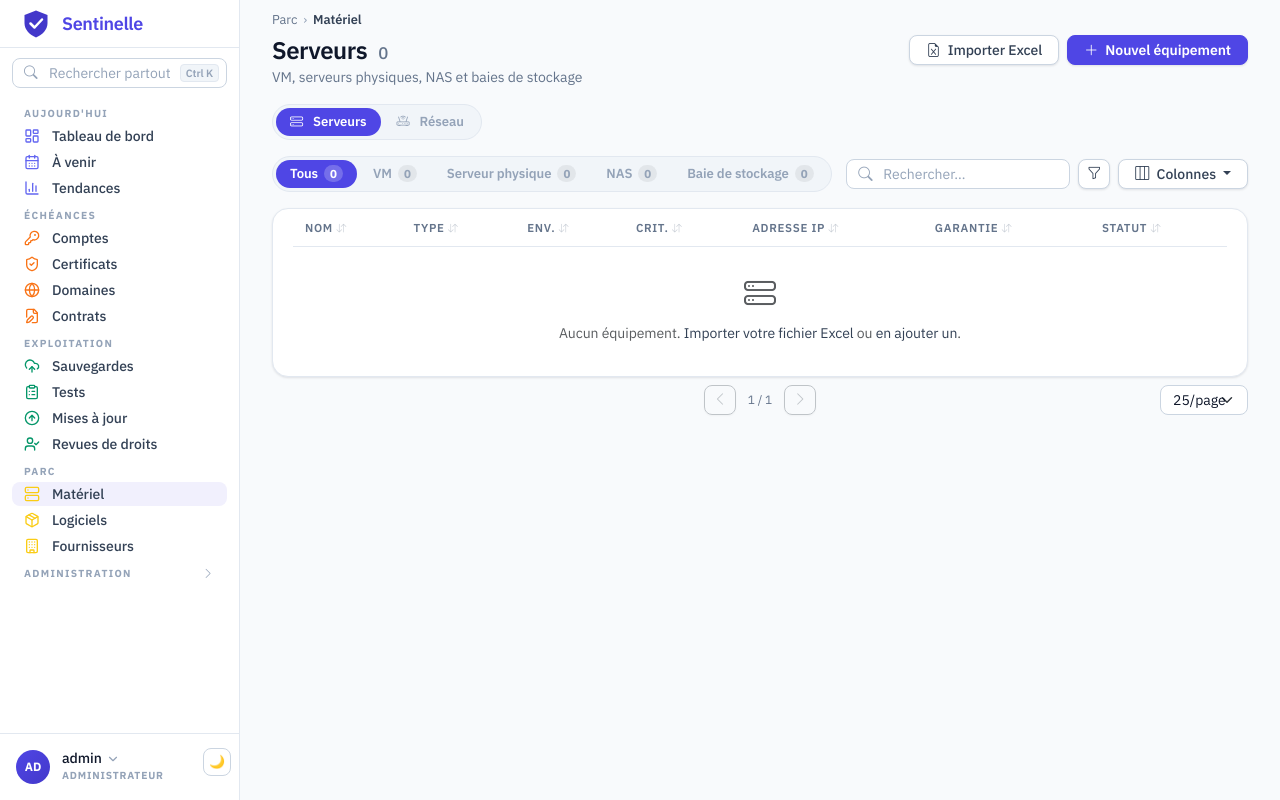
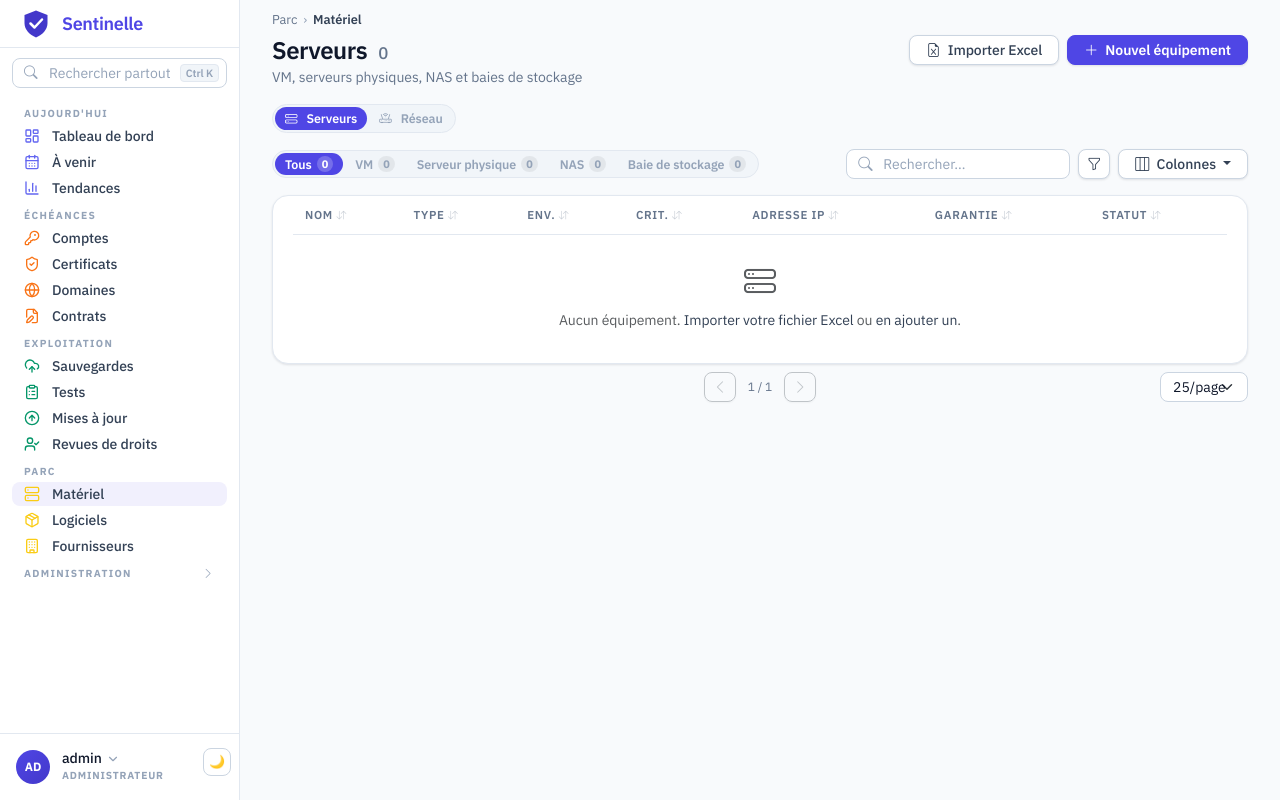
Before and after one commit to cparfait/sentinelle, a Flask app: page /inventory/ in a window 1280 px wide. Run offline with Flask 3, Linux system fonts and the light colour scheme; a user stored in the database is signed in; data comes from the database, SQL or seed files in the repository; data that the repository does not hold is empty; parts of the project's set-up code (start-up, migrations or seed data) failed here and were passed over; some libraries are stand-ins or nearby versions.

Commit message:
Onglets segmentés plus compacts
2 px de piste, 2 × 10 px par onglet, texte en 0,78 rem, compteur en 0,68 rem :
la barre passe de 36 à 29 px de haut. Vaut pour toutes les listes.

Co-Authored-By: Claude Fable 5.1 <noreply@anthropic.com>

```diff
--- a/app/static/css/style.css
+++ b/app/static/css/style.css
@@ -1387,12 +1387,14 @@ a.badge-status:hover { filter: brightness(0.96); }
     overflow: hidden;
 }
 
-/* ---- Controle segmente (onglets type : Tous / VM / Physiques / NAS) ---- */
+/* ---- Controle segmente (onglets type : Tous / VM / Physiques / NAS) ----
+   Resserre (Dom 2026-09-23) : 2 px de piste, 2 x 10 px par onglet, texte en
+   0.78 rem -- la barre tombe de 36 a 27 px de haut. */
 .seg-tabs {
     display: inline-flex;
     align-items: center;
     gap: 2px;
-    padding: 3px;
+    padding: 2px;
     background: var(--table-hover);
     border: 1px solid var(--border);
     border-radius: var(--radius-pill);
@@ -1400,10 +1402,10 @@ a.badge-status:hover { filter: brightness(0.96); }
 .seg-tab {
     display: inline-flex;
     align-items: center;
-    gap: 6px;
-    padding: 4px 14px;
+    gap: 5px;
+    padding: 2px 10px;
     border-radius: var(--radius-pill);
-    font-size: 0.82rem;
+    font-size: 0.78rem;
     font-weight: 600;
     color: var(--text-light);
     text-decoration: none;
@@ -1413,9 +1415,9 @@ a.badge-status:hover { filter: brightness(0.96); }
 .seg-tab:hover { color: var(--text); background: rgba(var(--primary-rgb), 0.08); }
 .seg-tab.active { background: var(--primary); color: #fff; }
 .seg-tab-count {
-    font-size: 0.72rem;
+    font-size: 0.68rem;
     font-weight: 700;
-    padding: 0 6px;
+    padding: 0 5px;
     border-radius: var(--radius-pill);
     background: rgba(0, 0, 0, 0.06);
 }
```
